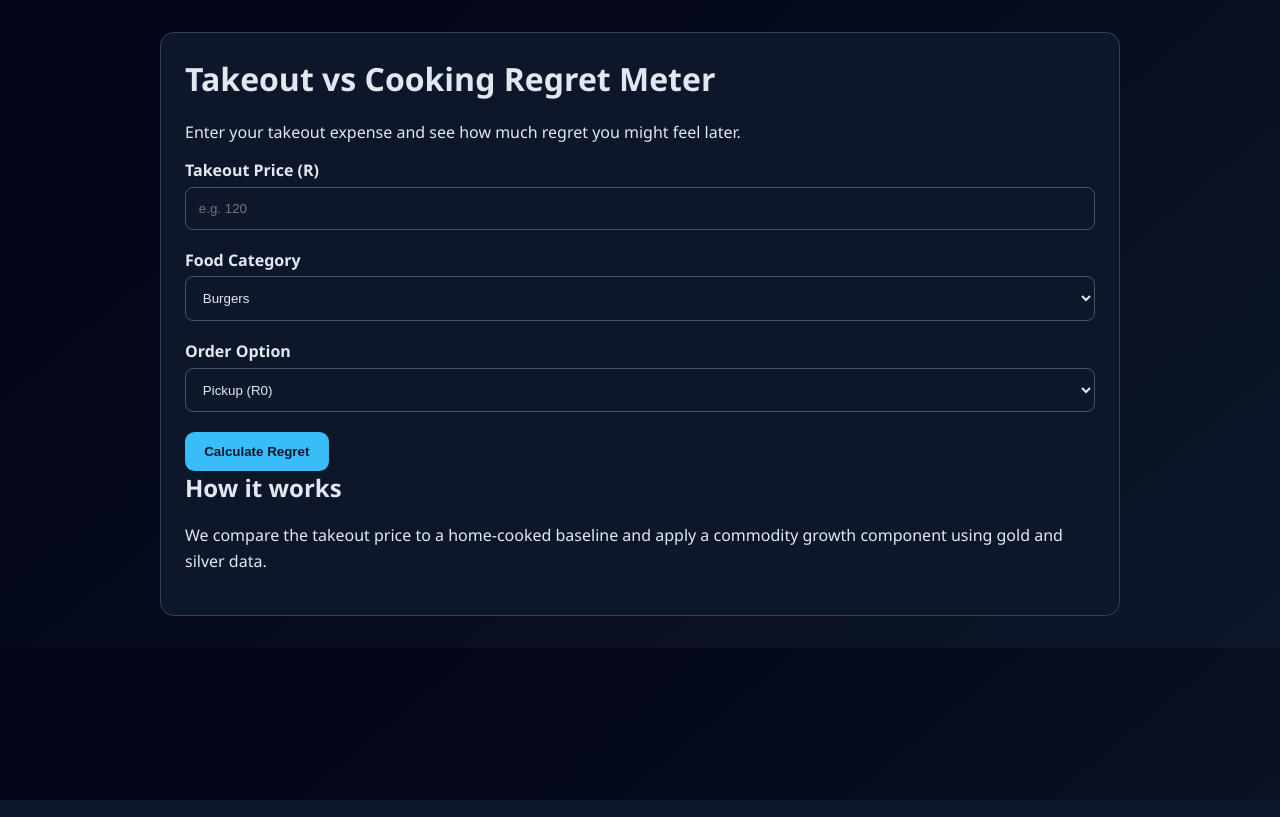
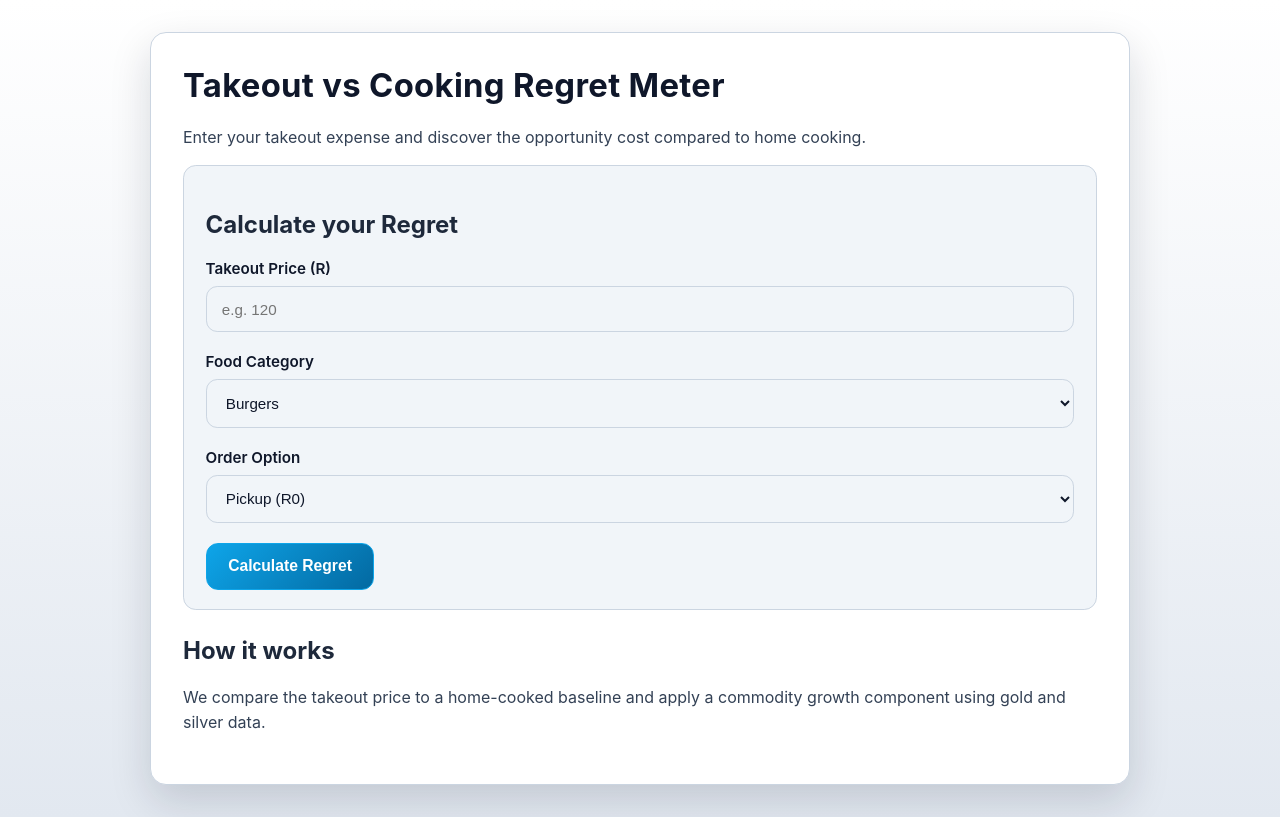
Before and after one commit to Marco-Klopper/fse_mini_hackathon_regret, a Flask app: template templates/index.html in a window 1280 px wide. Run offline with Flask 3, Linux system fonts and the light colour scheme; the template is opened without the code that fills it, so the values that code supplies are empty.

Commit message:
style: Update CSS variables and styles for improved UI design feat: Enhance index and result templates with new content structure

```diff
--- a/static/css/style.css
+++ b/static/css/style.css
@@ -1,13 +1,17 @@
 :root {
-  --bg: #0f172a;
-  --card: #111827;
-  --text: #e2e8f0;
-  --muted: #94a3b8;
-  --accent: #38bdf8;
-  --low: #10b981;
-  --medium: #f59e0b;
-  --high: #ef4444;
-  --critical: #b91c1c;
+  --bg: #f8fafc;
+  --panel: #ffffff;
+  --surface: #f1f5f9;
+  --border: #cbd5e1;
+  --text: #0f172a;
+  --muted: #64748b;
+  --accent: #0ea5e9;
+  --accent-2: #0369a1;
+  --low: #15803d;
+  --medium: #d97706;
+  --high: #dc2626;
+  --critical: #991b1b;
+  --shadow: 0 16px 40px rgba(15, 23, 42, 0.15);
 }
 
 * {
@@ -16,117 +20,205 @@
 
 body {
   margin: 0;
-  font-family: 'Segoe UI', Roboto, Arial, sans-serif;
-  background: linear-gradient(140deg, #020617 20%, #0e172a 100%);
+  font-family: 'Inter', 'Segoe UI', Roboto, Arial, sans-serif;
+  background: linear-gradient(180deg, #ffffff 0%, #e2e8f0 100%);
   color: var(--text);
 }
 
 .container {
-  width: min(960px, 95vw);
+  width: min(980px, 96vw);
   margin: 2rem auto;
-  padding: 1.5rem;
-  background: rgba(15, 23, 42, 0.96);
-  border-radius: 0.85rem;
-  border: 1px solid #334155;
+  padding: 2rem;
+  background: var(--panel);
+  border: 1px solid var(--border);
+  border-radius: 1rem;
+  box-shadow: var(--shadow);
 }
 
-h1,
+h1 {
+  margin-top: 0;
+  font-size: 2.05rem;
+  font-weight: 700;
+  color: #0f172a;
+  letter-spacing: 0.01em;
+}
+
 h2 {
-  margin-top: 0;
+  margin-top: 1.6rem;
+  color: #1e293b;
+}
+
+p {
+  color: #334155;
 }
 
 .field {
-  margin-bottom: 1.2rem;
+  margin-bottom: 1.25rem;
 }
 
 label {
   display: block;
-  margin-bottom: 0.35rem;
-  font-weight: bold;
+  margin-bottom: 0.5rem;
+  font-size: 0.95rem;
+  color: #0f172a;
+  font-weight: 600;
 }
 
 input,
 select {
   width: 100%;
-  padding: 0.8rem;
-  border: 1px solid #475569;
-  border-radius: 0.5rem;
-  background: #0f172a;
-  color: var(--text);
+  border: 1px solid var(--border);
+  padding: 0.85rem 0.95rem;
+  border-radius: 0.7rem;
+  background: var(--surface);
+  color: #0f172a;
+  font-size: 0.95rem;
+  transition: border-color .2s ease, box-shadow .2s ease;
+}
+
+input:focus,
+select:focus {
+  outline: none;
+  border-color: var(--accent);
+  box-shadow: 0 0 0 4px rgba(14, 165, 233, 0.16);
 }
 
 button.btn {
-  display: inline-block;
-  padding: 0.75rem 1.2rem;
-  background: var(--accent);
-  color: #0f172a;
-  border: none;
-  border-radius: 0.6rem;
+  display: inline-flex;
+  gap: 0.5rem;
+  align-items: center;
+  justify-content: center;
+  border-radius: 0.75rem;
+  border: 1px solid var(--accent);
+  background: linear-gradient(135deg, var(--accent), var(--accent-2));
+  color: #ffffff;
+  font-size: 0.98rem;
+  padding: 0.85rem 1.35rem;
+  cursor: pointer;
   font-weight: 700;
-  cursor: pointer;
+  transition: transform 150ms ease, box-shadow 150ms ease;
 }
 
 button.btn:hover {
-  opacity: 0.95;
+  transform: translateY(-1px);
+  box-shadow: 0 8px 19px rgba(14, 165, 233, 0.35);
+}
+
+button.btn:active {
+  transform: translateY(0);
 }
 
 .flash-message {
-  border: 1px solid #f87171;
-  background: rgba(248, 113, 113, 0.15);
-  color: #fee2e2;
-  padding: 0.8rem;
-  border-radius: 0.5rem;
-  margin-bottom: 1rem;
+  border: 1px solid #f1f5f9;
+  border-left: 4px solid var(--high);
+  background: #fff1f2;
+  color: #991b1b;
+  padding: 0.9rem 1rem;
+  border-radius: 0.65rem;
+  margin-bottom: 1.2rem;
+  font-weight: 600;
 }
 
 .back {
   display: inline-block;
-  margin-bottom: 1rem;
+  margin-bottom: 1.1rem;
   color: var(--muted);
   text-decoration: none;
+  font-size: 0.92rem;
+}
+
+.back:hover {
+  color: var(--accent-2);
+}
+
+.section-card {
+  background: var(--surface);
+  border: 1px solid var(--border);
+  border-radius: 0.8rem;
+  padding: 1.2rem 1.35rem;
+  margin-top: 1.1rem;
 }
 
 .score-card {
-  border-left: 6px solid;
-  padding: 1rem;
-  border-radius: 0.5rem;
-  background: rgba(30, 41, 59, 0.8);
+  border-left: 0.6rem solid;
+  padding: 1.25rem;
+  border-radius: 0.8rem;
+  background: #ffffff;
   margin: 1rem 0;
+  border: 1px solid var(--border);
+  box-shadow: 0 12px 25px rgba(15, 23, 42, 0.08);
 }
 
 .score-title {
-  font-size: 2.1rem;
-  font-weight: bold;
+  font-size: 2.25rem;
+  margin: 0;
+  line-height: 1;
+  color: #0f172a;
 }
 
 .score-level {
-  margin-top: 0.3rem;
-  font-size: 1rem;
-  color: var(--muted);
+  margin-top: 0.35rem;
+  font-size: 1.02rem;
+  color: #475569;
 }
 
 .summary p,
 .notes p,
-.gains ul {
+.gains ul,
+.info-list li {
   line-height: 1.6;
 }
 
+.info-list {
+  margin-bottom: 0;
+  padding-left: 1.4rem;
+  color: #334155;
+}
+
+.info-list li {
+  margin-bottom: 0.45rem;
+}
+
 .chart-wrap {
-  margin-top: 1.5rem;
+  margin-top: 1.7rem;
+}
+
+.gains {
+  margin-top: 1.2rem;
 }
 
 .gains ul {
   list-style: none;
   padding: 0;
   margin: 0;
+  display: grid;
+  gap: 0.45rem;
 }
 
 .gains li {
-  margin-bottom: 0.3rem;
+  background: #ffffff;
+  border: 1px solid var(--border);
+  border-radius: 0.55rem;
+  padding: 0.55rem 0.75rem;
+  color: #334155;
 }
 
-@media (max-width: 768px) {
+@media (max-width: 860px) {
   .container {
-    padding: 0.85rem;
+    padding: 1.2rem;
+  }
+
+  .score-title {
+    font-size: 1.85rem;
   }
 }
+
+@media (max-width: 520px) {
+  h1 {
+    font-size: 1.5rem;
+  }
+
+  button.btn {
+    width: 100%;
+  }
+}
--- a/templates/index.html
+++ b/templates/index.html
@@ -9,7 +9,10 @@
   <body>
     <main class="container">
       <h1>Takeout vs Cooking Regret Meter</h1>
-      <p>Enter your takeout expense and see how much regret you might feel later.</p>
+      <p>Enter your takeout expense and discover the opportunity cost compared to home cooking.</p>
+
+      <section class="section-card">
+        <h2>Calculate your Regret</h2>
 
         {% with messages = get_flashed_messages() %}
         {% if messages %}
@@ -52,6 +55,7 @@
 
         <button type="submit" class="btn">Calculate Regret</button>
       </form>
+      </section>
 
       <section class="notes">
         <h2>How it works</h2>
```
Also changed, not shown: templates/result.html (+8 -2 lines). Lines whose indentation alone changed are shown as unchanged.
